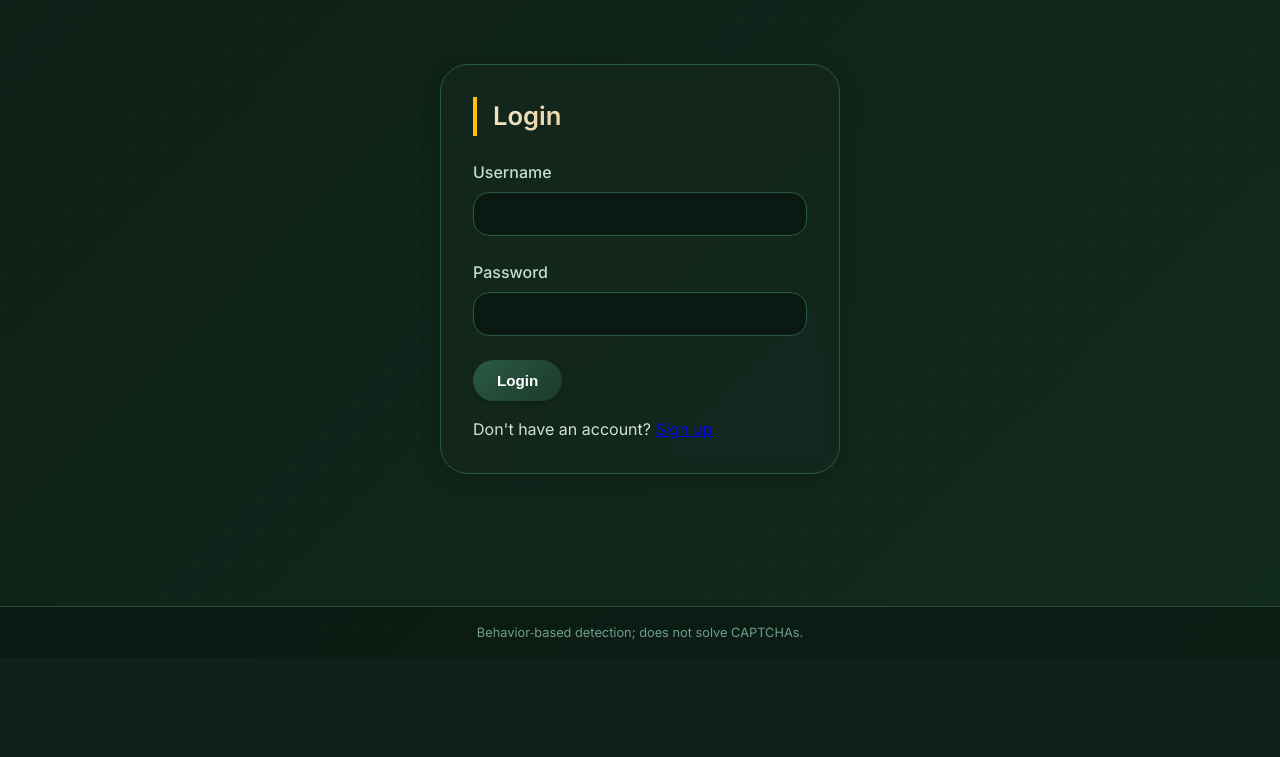
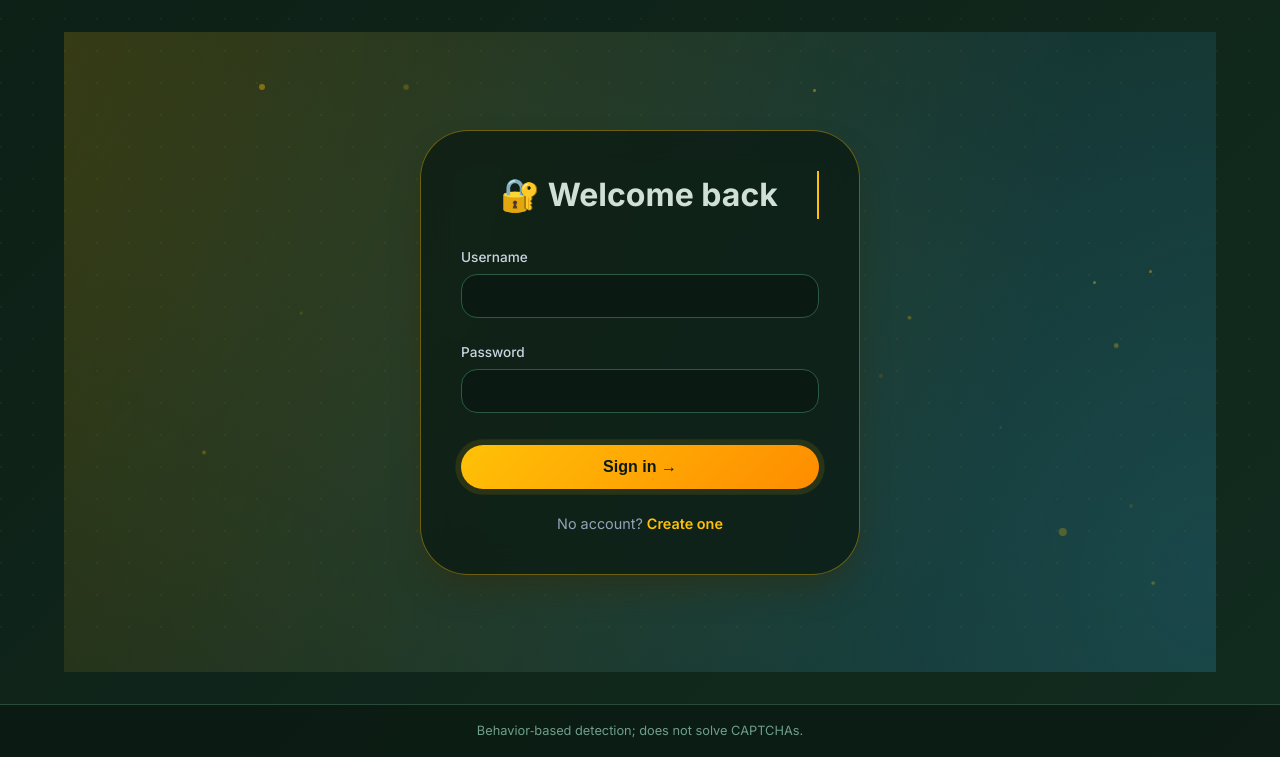
Before and after one commit to kulkarnimandar1507/captcha_attacks_detector, a Flask app: page /login in a window 1280 px wide. Shown: the part 142-899 px from the top of the page. Before the commit the page ends 781 px from the top, so only its background shows below. Run offline with Flask 3, Linux system fonts and the light colour scheme.

Commit message:
Enhance login page with styling and animations

```diff
--- a/templates/login.html
+++ b/templates/login.html
@@ -1,8 +1,164 @@
 {% extends "base.html" %}
 
 {% block content %}
-<div class="card" style="max-width: 400px; margin: 2rem auto;">
-    <h2>Login</h2>
+<style>
+    .login-wrapper {
+        min-height: 80vh;
+        display: flex;
+        align-items: center;
+        justify-content: center;
+        position: relative;
+        overflow: hidden;
+    }
+    /* Animated background gradient */
+    .login-wrapper::before {
+        content: '';
+        position: absolute;
+        width: 200%;
+        height: 200%;
+        background: radial-gradient(circle at 20% 30%, rgba(255, 193, 7, 0.2), transparent 60%),
+                    radial-gradient(circle at 80% 70%, rgba(56, 189, 248, 0.2), transparent 60%);
+        animation: slowShift 12s ease infinite;
+        z-index: -2;
+    }
+    @keyframes slowShift {
+        0% { transform: translate(0, 0) rotate(0deg); }
+        50% { transform: translate(-5%, -5%) rotate(2deg); }
+        100% { transform: translate(0, 0) rotate(0deg); }
+    }
+    /* Floating particles (subtle) */
+    .particle {
+        position: absolute;
+        background: rgba(255, 193, 7, 0.4);
+        border-radius: 50%;
+        pointer-events: none;
+        animation: float 10s infinite ease-in-out;
+        z-index: -1;
+    }
+    @keyframes float {
+        0% { transform: translateY(0) translateX(0) scale(1); opacity: 0.3; }
+        50% { transform: translateY(-40px) translateX(20px) scale(1.2); opacity: 0.8; }
+        100% { transform: translateY(0) translateX(0) scale(1); opacity: 0.3; }
+    }
+    /* Main card */
+    .login-card {
+        background: rgba(10, 26, 18, 0.75);
+        backdrop-filter: blur(14px);
+        border-radius: 48px;
+        padding: 2.5rem;
+        width: 100%;
+        max-width: 440px;
+        border: 1px solid rgba(255, 193, 7, 0.3);
+        box-shadow: 0 25px 40px -10px rgba(0, 0, 0, 0.5);
+        transition: all 0.3s cubic-bezier(0.2, 0.9, 0.4, 1.1);
+        animation: cardGlow 3s infinite alternate;
+    }
+    @keyframes cardGlow {
+        0% { box-shadow: 0 25px 40px -10px rgba(0, 0, 0, 0.5); border-color: rgba(255, 193, 7, 0.3); }
+        100% { box-shadow: 0 0 20px rgba(255, 193, 7, 0.3); border-color: rgba(255, 193, 7, 0.6); }
+    }
+    .login-card:hover {
+        transform: translateY(-6px);
+    }
+    /* Typing effect */
+    .welcome-text {
+        font-size: 2rem;
+        font-weight: 700;
+        text-align: center;
+        margin-bottom: 1.8rem;
+        overflow: hidden;
+        white-space: nowrap;
+        border-right: 2px solid #ffc107;
+        width: 0;
+        animation: typing 1.5s steps(20, end) forwards, blink 0.75s step-end infinite;
+    }
+    @keyframes typing {
+        from { width: 0; }
+        to { width: 100%; }
+    }
+    @keyframes blink {
+        from, to { border-color: transparent; }
+        50% { border-color: #ffc107; }
+    }
+    /* Form fields */
+    .form-group {
+        margin-bottom: 1.5rem;
+        animation: slideUp 0.4s ease-out forwards;
+        opacity: 0;
+        transform: translateY(15px);
+    }
+    .form-group:nth-child(1) { animation-delay: 0.1s; }
+    .form-group:nth-child(2) { animation-delay: 0.2s; }
+    .form-group label {
+        display: block;
+        font-size: 0.85rem;
+        font-weight: 500;
+        color: #cbd5e1;
+        margin-bottom: 0.4rem;
+    }
+    .form-group input {
+        width: 100%;
+        padding: 0.8rem 1rem;
+        background: rgba(0, 0, 0, 0.5);
+        border: 1px solid #2a5a44;
+        border-radius: 28px;
+        color: #fff;
+        font-size: 1rem;
+        transition: all 0.2s;
+    }
+    .form-group input:focus {
+        outline: none;
+        border-color: #ffc107;
+        box-shadow: 0 0 0 3px rgba(255, 193, 7, 0.2);
+        transform: scale(1.01);
+    }
+    @keyframes slideUp {
+        to { opacity: 1; transform: translateY(0); }
+    }
+    /* Button */
+    .btn-login {
+        background: linear-gradient(135deg, #ffc107, #ff8c00);
+        width: 100%;
+        padding: 0.8rem;
+        border: none;
+        border-radius: 40px;
+        font-size: 1rem;
+        font-weight: 700;
+        color: #0a1a12;
+        cursor: pointer;
+        transition: all 0.2s;
+        margin-top: 0.5rem;
+        animation: pulse 2s infinite;
+    }
+    @keyframes pulse {
+        0% { box-shadow: 0 0 0 0 rgba(255, 193, 7, 0.4); }
+        70% { box-shadow: 0 0 0 8px rgba(255, 193, 7, 0); }
+        100% { box-shadow: 0 0 0 0 rgba(255, 193, 7, 0); }
+    }
+    .btn-login:hover {
+        transform: translateY(-3px);
+        box-shadow: 0 10px 25px rgba(255, 193, 7, 0.3);
+        animation: none;
+    }
+    .signup-link {
+        text-align: center;
+        margin-top: 1.5rem;
+        font-size: 0.9rem;
+        color: #94a3b8;
+    }
+    .signup-link a {
+        color: #ffc107;
+        text-decoration: none;
+        font-weight: 600;
+    }
+    .signup-link a:hover {
+        text-decoration: underline;
+    }
+</style>
+
+<div class="login-wrapper">
+    <div class="login-card">
+        <div class="welcome-text">🔐 Welcome back</div>
         <form method="post">
             <div class="form-group">
                 <label for="username">Username</label>
@@ -12,8 +168,30 @@
                 <label for="password">Password</label>
                 <input type="password" name="password" id="password" required>
             </div>
-        <button type="submit" class="btn">Login</button>
+            <button type="submit" class="btn-login">Sign in →</button>
         </form>
-    <p style="margin-top: 1rem;">Don't have an account? <a href="{{ url_for('signup') }}">Sign up</a></p>
+        <div class="signup-link">
+            No account? <a href="{{ url_for('signup') }}">Create one</a>
         </div>
+    </div>
+</div>
+
+<script>
+    // Generate subtle floating particles
+    (function() {
+        const wrapper = document.querySelector('.login-wrapper');
+        for (let i = 0; i < 20; i++) {
+            const p = document.createElement('div');
+            p.className = 'particle';
+            const size = Math.random() * 5 + 2;
+            p.style.width = size + 'px';
+            p.style.height = size + 'px';
+            p.style.left = Math.random() * 100 + '%';
+            p.style.top = Math.random() * 100 + '%';
+            p.style.animationDelay = Math.random() * 8 + 's';
+            p.style.animationDuration = 8 + Math.random() * 8 + 's';
+            wrapper.appendChild(p);
+        }
+    })();
+</script>
 {% endblock %}
```
Lines whose indentation alone changed are shown as unchanged.
